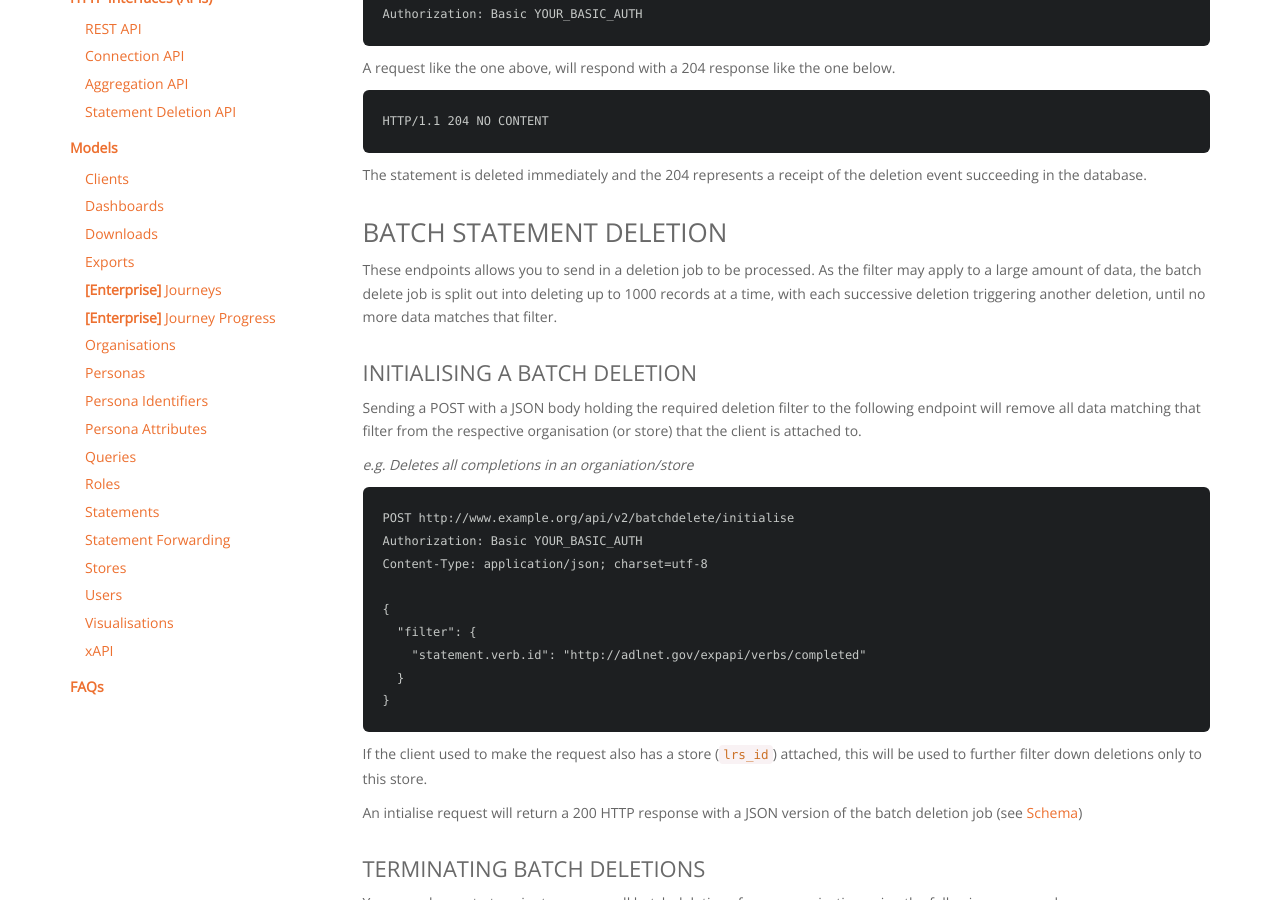
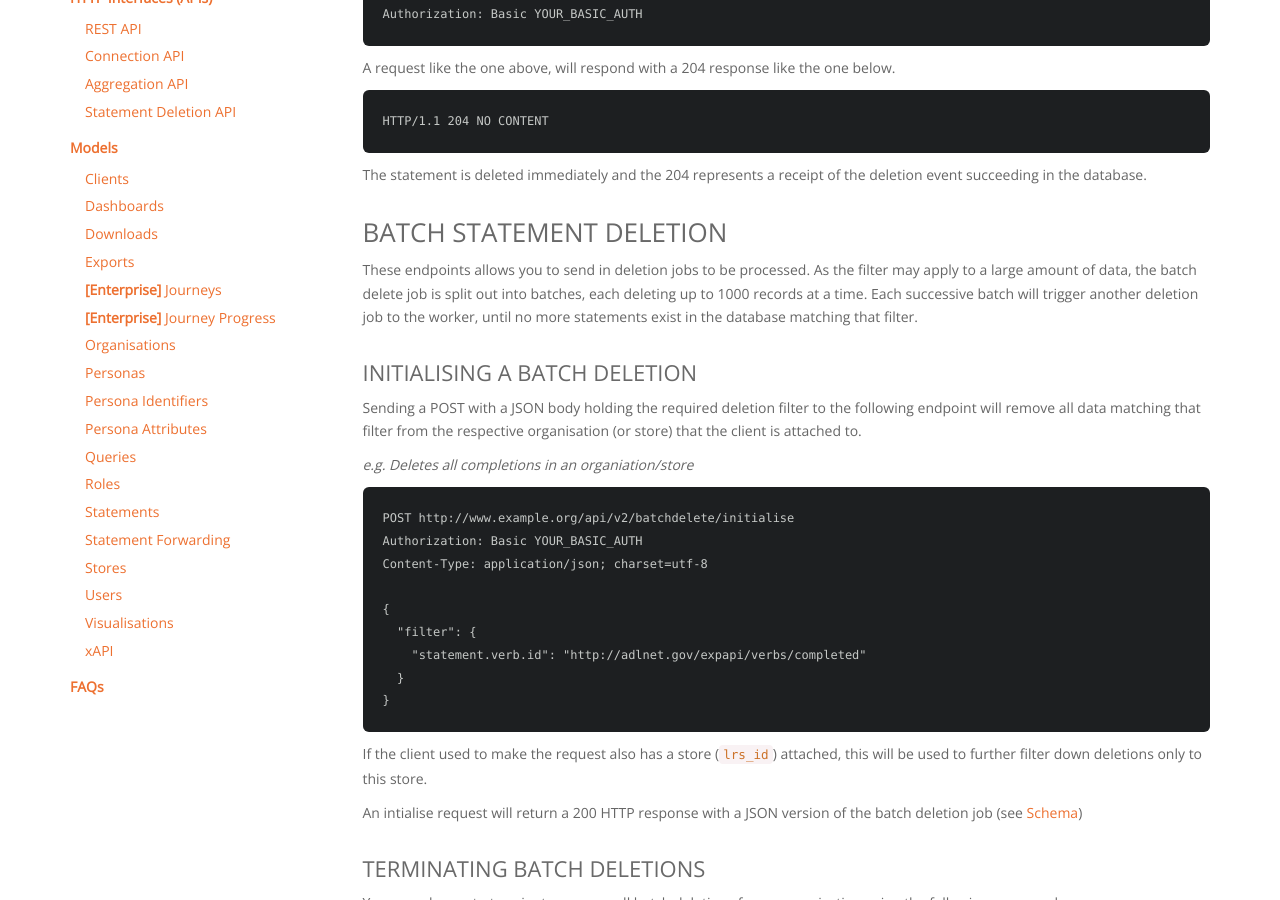
Before and after one commit to LearningLocker/docs, a Jekyll site: the page built from src/http-statement-deletion.md, in a window 1280 px wide and 900 px high, scrolled down 543 px. Built offline with Jekyll 4.4.1, drawn with Linux system fonts in a browser that asks for light colours; nearby versions of some CDN libraries; our own code applies the rules of GitHub Pages for plain Markdown files.

Commit message:
Deletion API docs

```diff
--- a/src/http-statement-deletion.md
+++ b/src/http-statement-deletion.md
@@ -30,7 +30,7 @@ The statement is deleted immediately and the 204 represents a receipt of the del
 
 ## Batch Statement Deletion
 
-These endpoints allows you to send in a deletion job to be processed. As the filter may apply to a large amount of data, the batch delete job is split out into deleting up to 1000 records at a time, with each successive deletion triggering another deletion, until no more data matches that filter.
+These endpoints allows you to send in deletion jobs to be processed. As the filter may apply to a large amount of data, the batch delete job is split out into batches, each deleting up to 1000 records at a time. Each successive batch will trigger another deletion job to the worker, until no more statements exist in the database matching that filter.
 
 ### Initialising a batch deletion
 
```
